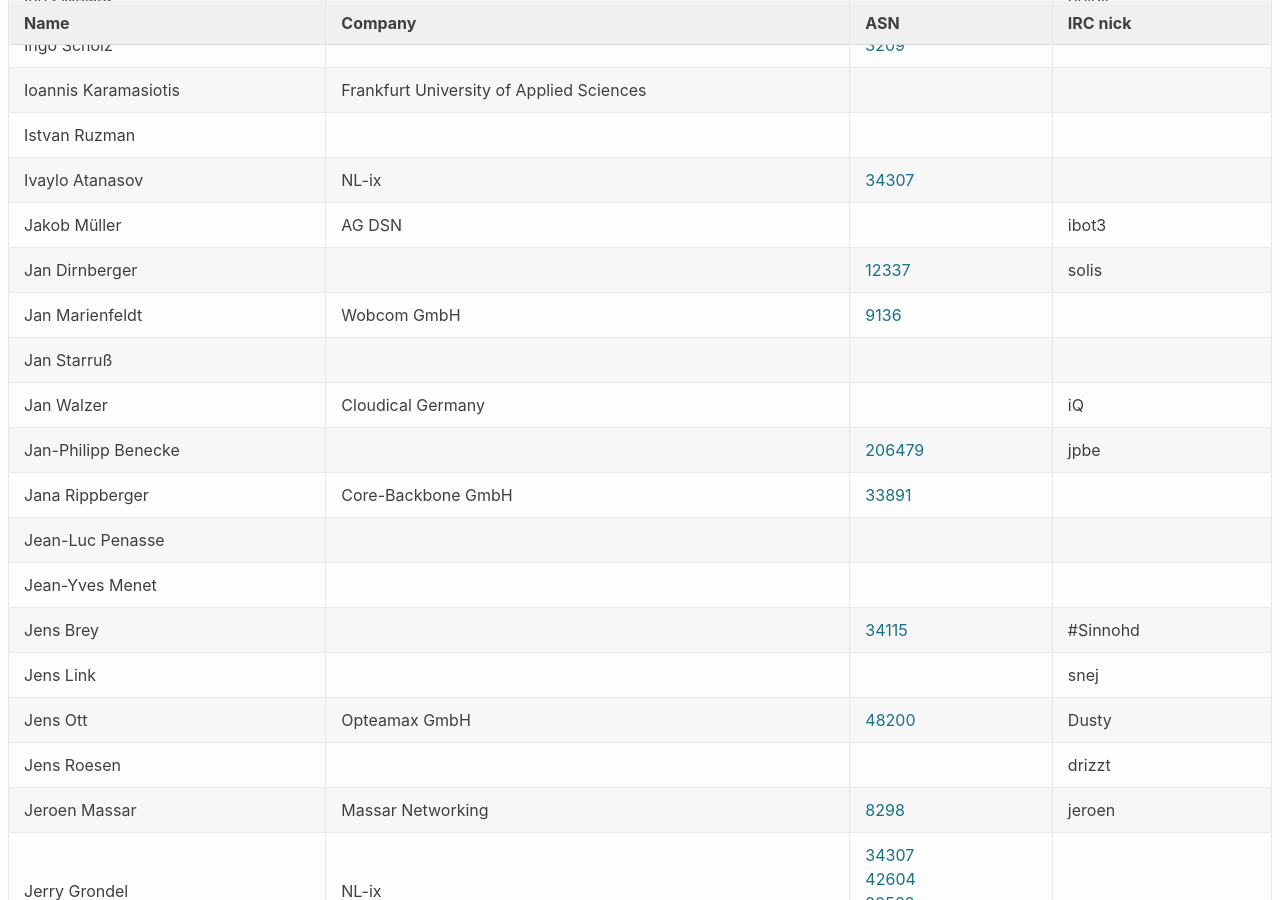
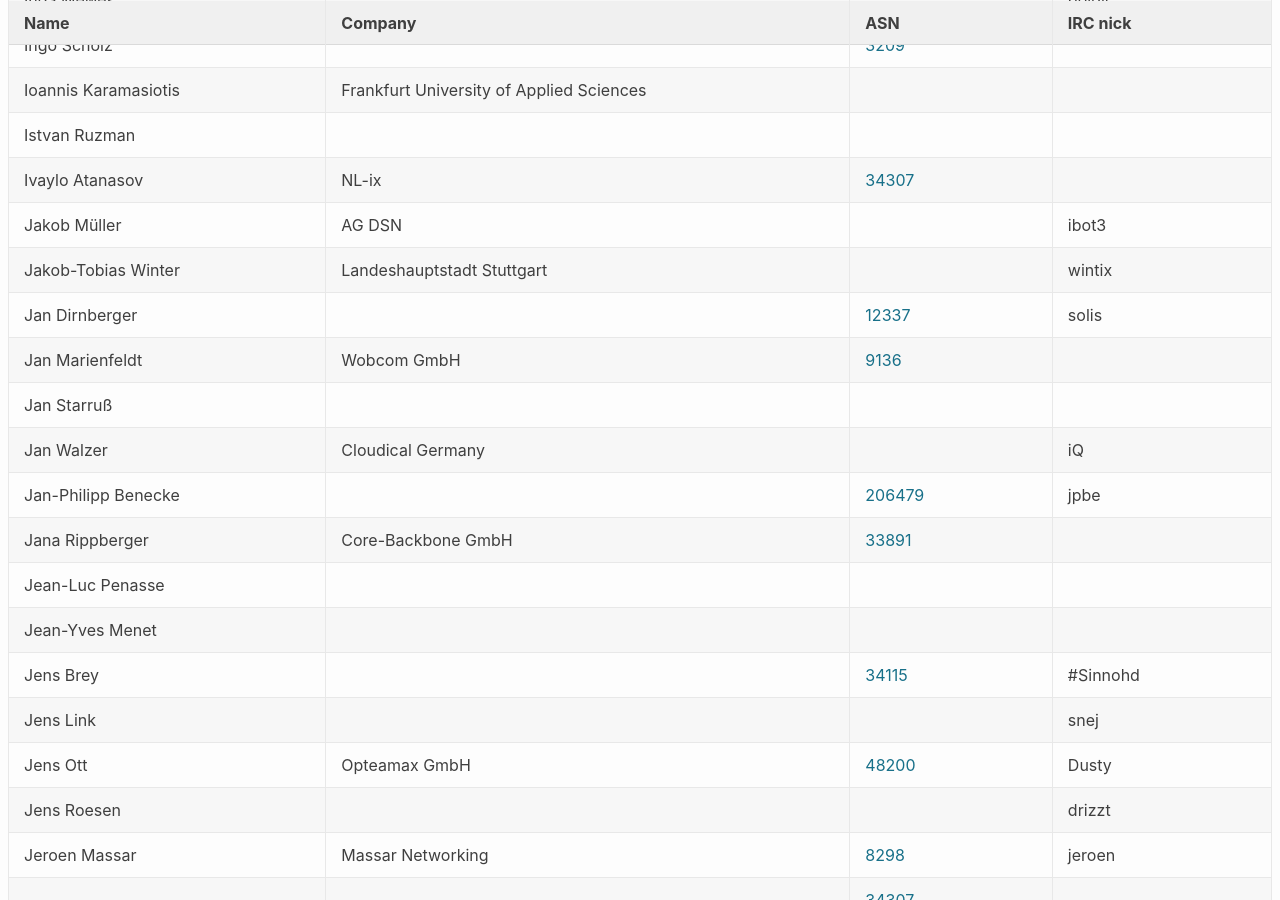
Before and after one commit to denog/pretix-attendeelist, a Jekyll site: the page built from index.markdown, in a window 1280 px wide and 900 px high, scrolled down 7183 px. Built offline with Jekyll 4.4.1, drawn with Linux system fonts in a browser that asks for light colours.

Commit message:
Latest data: Mon Nov  2 09:17:12 UTC 2020

```diff
--- a/_data/attendees.json
+++ b/_data/attendees.json
@@ -936,6 +936,12 @@
     "asn": null
   },
   {
+    "name": "Jakob-Tobias Winter",
+    "company": "Landeshauptstadt Stuttgart",
+    "irc": "wintix",
+    "asn": null
+  },
+  {
     "name": "Jana Rippberger",
     "company": "Core-Backbone GmbH",
     "irc": null,
@@ -2598,13 +2604,13 @@
     "asn": null
   },
   {
+    "name": "Bussmann Patrick",
+    "company": null,
+    "irc": null,
+    "asn": null
+  },
+  {
     "name": "Marcus Brauckmann",
-    "company": null,
-    "irc": null,
-    "asn": null
-  },
-  {
-    "name": "Bussmann Patrick",
     "company": null,
     "irc": null,
     "asn": null
```
